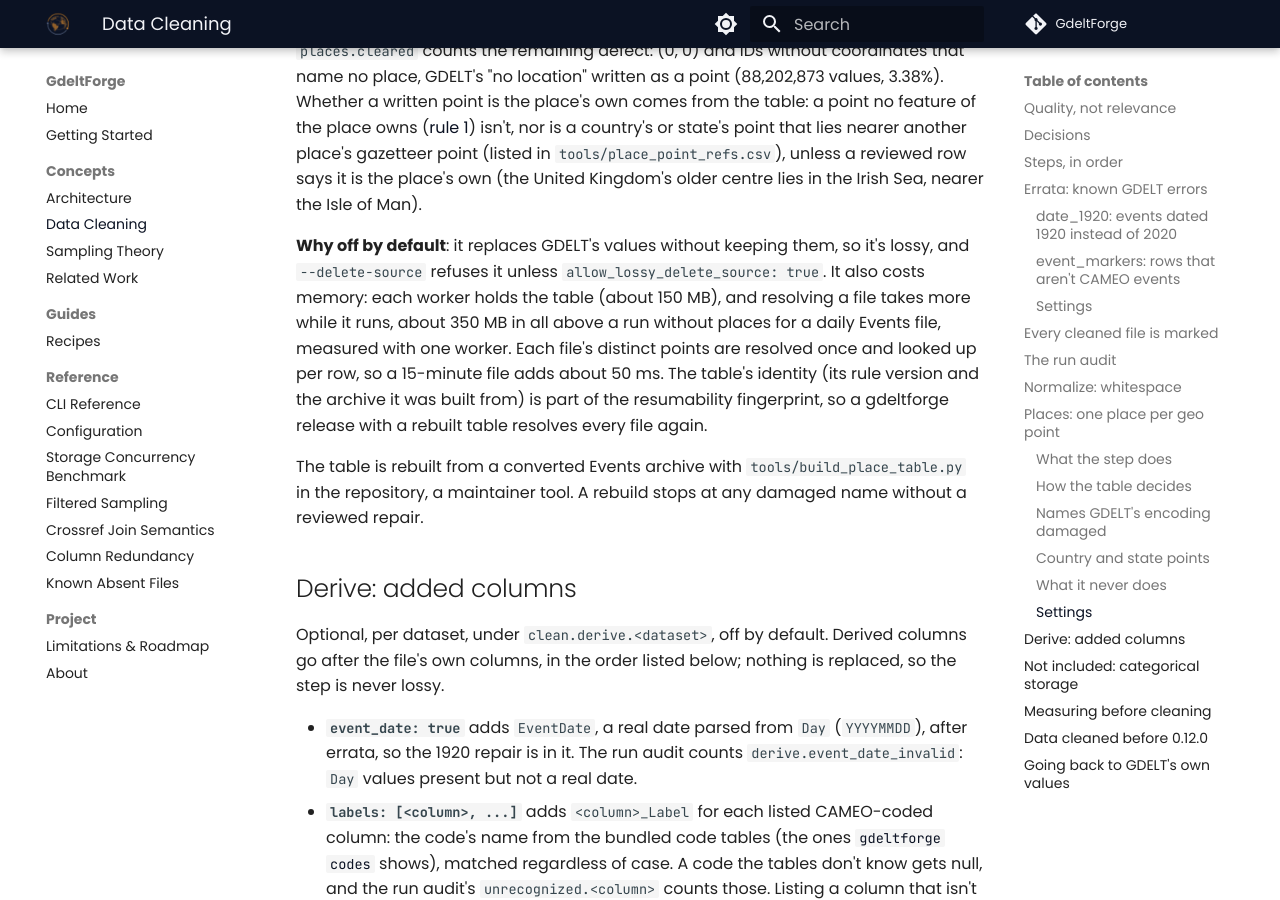
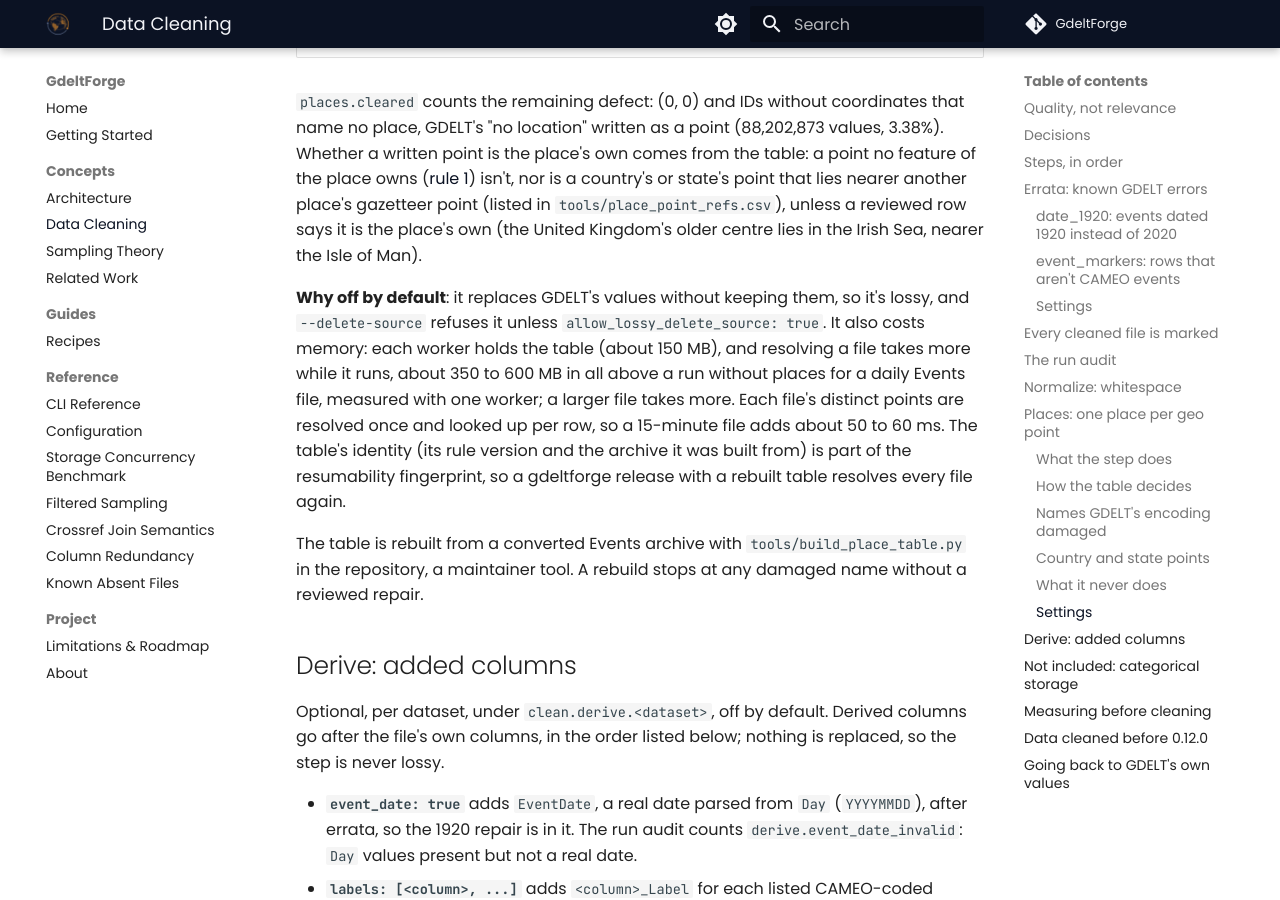
Before and after one commit to Vinicius-Teixeirac/GdeltForge, an MkDocs documentation site: the page built from docs/data-cleaning.md, in a window 1280 px wide and 900 px high, scrolled down 16193 px. Built offline with MkDocs 1.6.1 and Material for MkDocs 9.7.7, drawn with Linux system fonts in a browser that asks for light colours; comment, search, counter and statistics services are not loaded; some of the changed text lies outside the part shown.

Commit message:
docs(places): give the measured cost range and say what repairs reach
An independent measurement on a daily Events file with one worker put
the places step at 392 to 599 MB above a run without it; the docs said
about 350 MB. They now give about 350 to 600 MB, more on a larger file,
and about 50 to 60 ms per 15-minute file.

The section on names GDELT's encoding damaged now says its repairs
reach the places the table holds. A point with a location the table
doesn't know keeps the name GDELT wrote, so a cleaned file can still
hold a few damaged names on such points.

Claude Code has been used: the change follows an independent QA pass
on the 0.14.0 release candidate, whose open observations the prompt
asked to fix; the prompt condenses a multi-message session:

    The independent QA report on the 0.14.0 candidate passed, with
    four observations. The docs say places cost about 350 MB above a
    run without them on a daily Events file, and QA measured 392 to
    599 MB. The section on names GDELT's encoding damaged doesn't say
    its repairs reach only points the place table knows, and QA found
    damaged names left on points the table doesn't hold.
    `gdeltforge --help` describes `codes` as looking up country codes,
    though it covers seven code families. getting-started's monthly
    calendar draw returns more rows than a reader expects, because
    periods come from event dates. Fix these and build the next
    candidate for QA.

Co-Authored-By: Claude Opus 5.5 <noreply@anthropic.com>

```diff
--- a/docs/data-cleaning.md
+++ b/docs/data-cleaning.md
@@ -456,7 +456,10 @@ the spelling GDELT's source used isn't in GNS any more, it takes the
 division's approved name. The `*` and `**` GDELT ends some division names
 with ("Yerevan*", "Ajaria**") aren't damage, and stay. Repairs change only
 the region part of a name, never the place's own name, its ID or its
-point.
+point. They reach the names of the places the table holds: a point with a
+location the table doesn't know keeps the name GDELT wrote
+([What the step does](#what-the-step-does)), damaged or not, so a cleaned
+file can still hold a few damaged names on such points.
 
 Every repair is listed, with the GNS feature (UFI) it cites, in
 `tools/place_name_repairs.csv` in the repository; the hand-reviewed ones
@@ -572,9 +575,10 @@ nearer the Isle of Man).
 so it's lossy, and `--delete-source` refuses it unless
 `allow_lossy_delete_source: true`. It also costs memory: each worker
 holds the table (about 150 MB), and resolving a file takes more while it
-runs, about 350 MB in all above a run without places for a daily Events
-file, measured with one worker. Each file's distinct points are resolved
-once and looked up per row, so a 15-minute file adds about 50 ms. The table's identity (its rule version and the
+runs, about 350 to 600 MB in all above a run without places for a daily
+Events file, measured with one worker; a larger file takes more. Each
+file's distinct points are resolved once and looked up per row, so a
+15-minute file adds about 50 to 60 ms. The table's identity (its rule version and the
 archive it was built from) is part of the resumability fingerprint, so a
 gdeltforge release with a rebuilt table resolves every file again.
 
```
